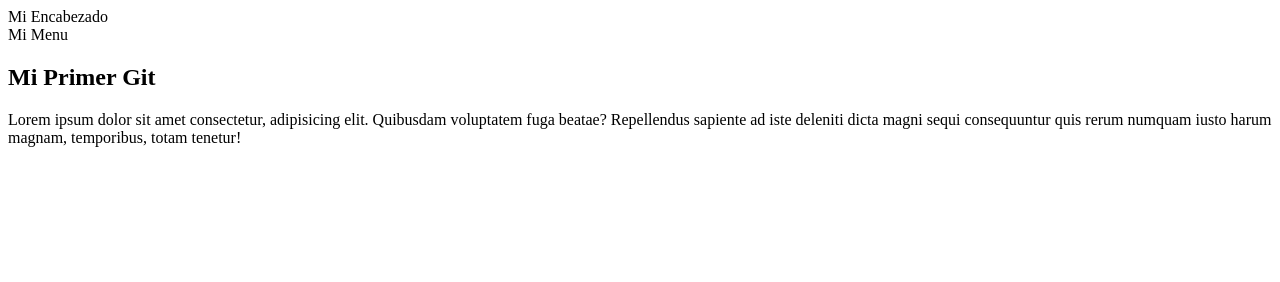
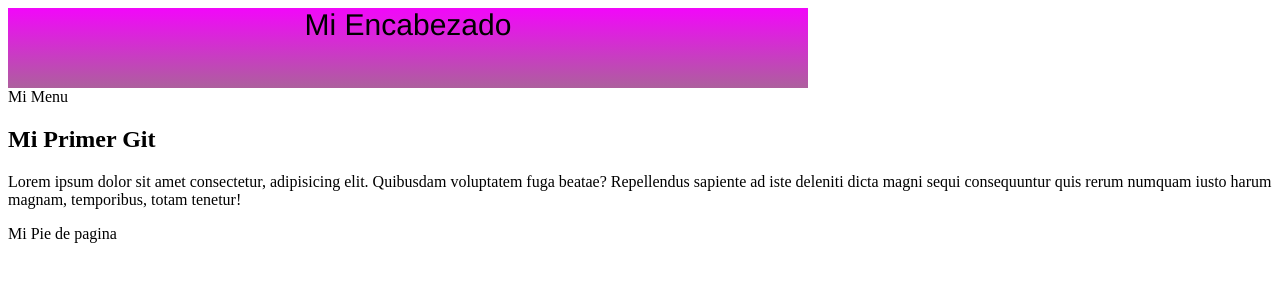
Before and after one commit to yulymax/prueba, a plain HTML site: page index.html in a window 1280 px wide. Drawn offline with Linux system fonts and the light colour scheme.

Commit message:
PRIMERA RAMS

```diff
--- a/index.html
+++ b/index.html
@@ -6,6 +6,16 @@
     <meta name="viewport" content="width=device-width, initial-scale=1.0" />
     <title>Document</title>
   </head>
+  <style>
+    header {
+      width: 800px;
+      height: 80px;
+      background: linear-gradient(rgb(242, 7, 250), rgb(173, 96, 157));
+      font-family: "Franklin Gothic Medium", "Arial Narrow", Arial, sans-serif;
+      font-size: 30px;
+      text-align: center;
+    }
+  </style>
   <body>
     <header>Mi Encabezado</header>
     <nav>Mi Menu</nav>
@@ -18,5 +28,6 @@
         temporibus, totam tenetur!
       </p>
     </section>
+    <footer>Mi Pie de pagina</footer>
   </body>
 </html>
```
